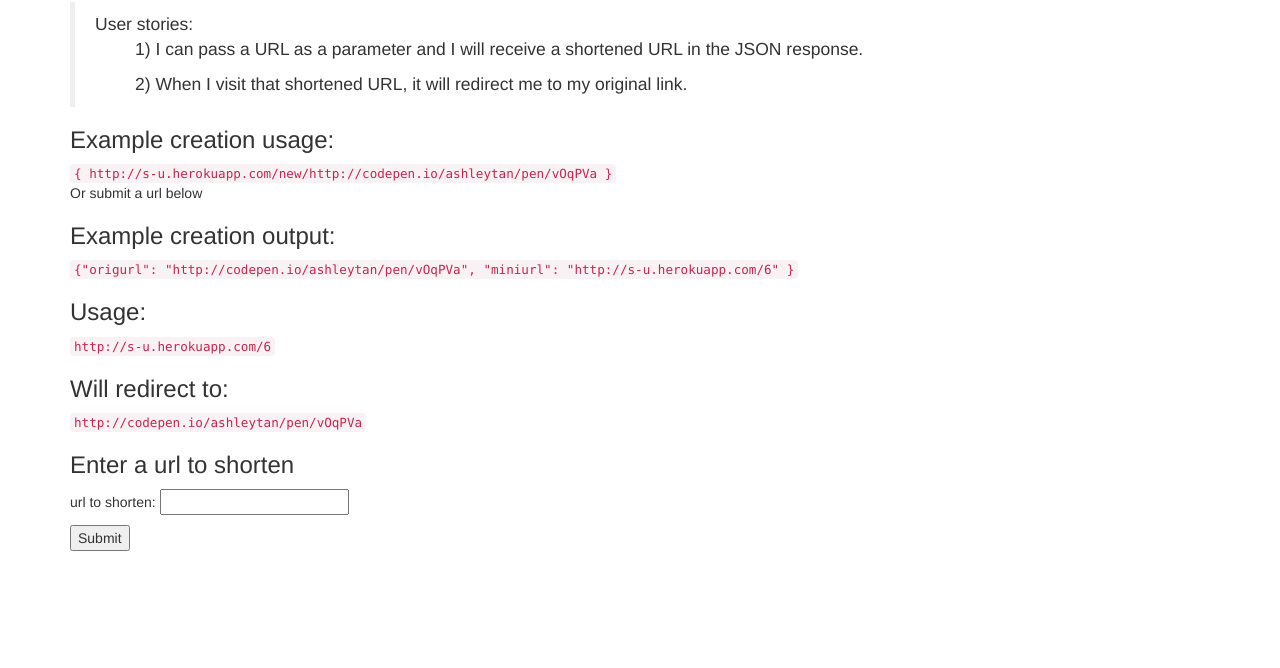
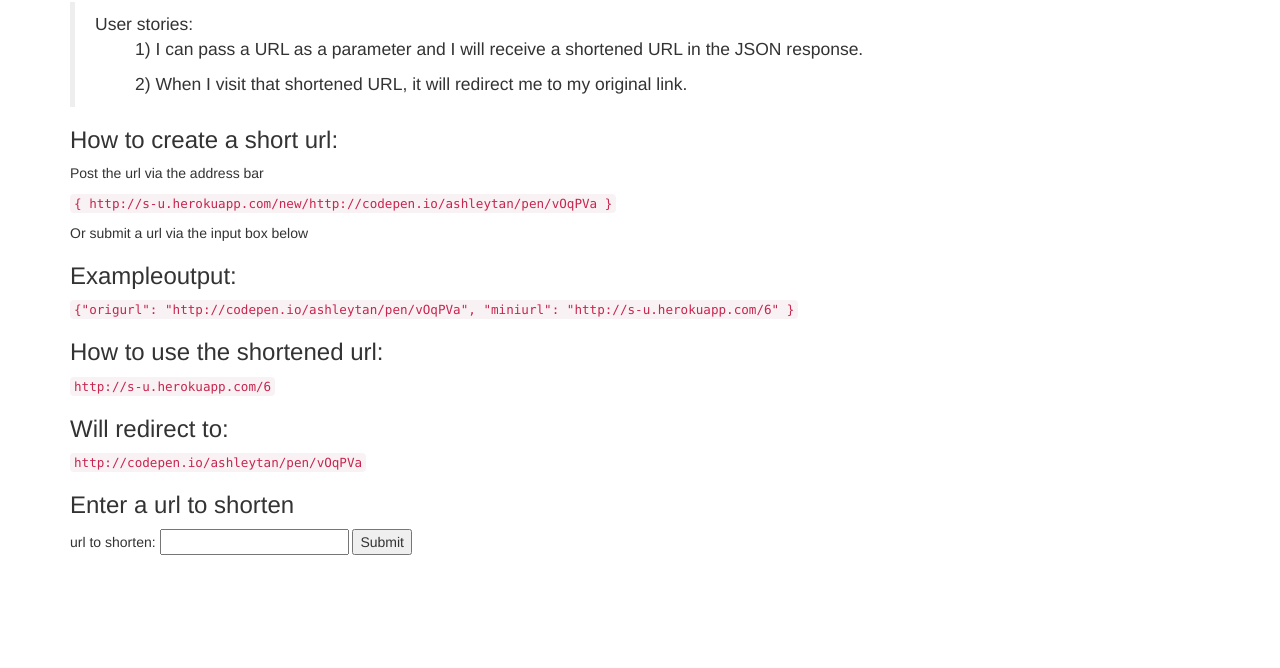
Before and after one commit to atan77/url-short, a website: page public/shorten.html in a window 1280 px wide. Shown: the part 68-736 px from the top of the page. Drawn offline with nearby package versions, Linux system fonts and the light colour scheme.

Commit message:
formatting

```diff
--- a/public/shorten.html
+++ b/public/shorten.html
@@ -18,20 +18,20 @@
     </blockquote>
 
 
-    <h3>Example creation usage:</h3>
-    <code>{
+    <h3>How to create a short url:</h3>
+    <p>Post the url via the address bar</p>
+    <p><code>{
 http://s-u.herokuapp.com/new/http://codepen.io/ashleytan/pen/vOqPVa
-}</code>
-<br>
+}</code></p>
 <p>
-  Or submit a url below
+  Or submit a url via the input box below
 </p>
-<h3>Example creation output:</h3>
+<h3>Exampleoutput:</h3>
 <code>{"origurl": "http://codepen.io/ashleytan/pen/vOqPVa", "miniurl": "http://s-u.herokuapp.com/6"
 
 }</code>
 
-<h3>Usage:</h3>
+<h3>How to use the shortened url:</h3>
 <code>http://s-u.herokuapp.com/6
 
 </code>
@@ -48,8 +48,8 @@ http://s-u.herokuapp.com/new/http://codepen.io/ashleytan/pen/vOqPVa
    <!--for each movie in the array create a radio button with the movie details -->
      <p>
        url to shorten: <input type="text" id="origurl" name="origurl" value="" required/>
-     </p>
    <input type="submit" value="Submit"/>
+ </p>
 </form>
     </div>
 <div id="connect" class="connect-style">
```
